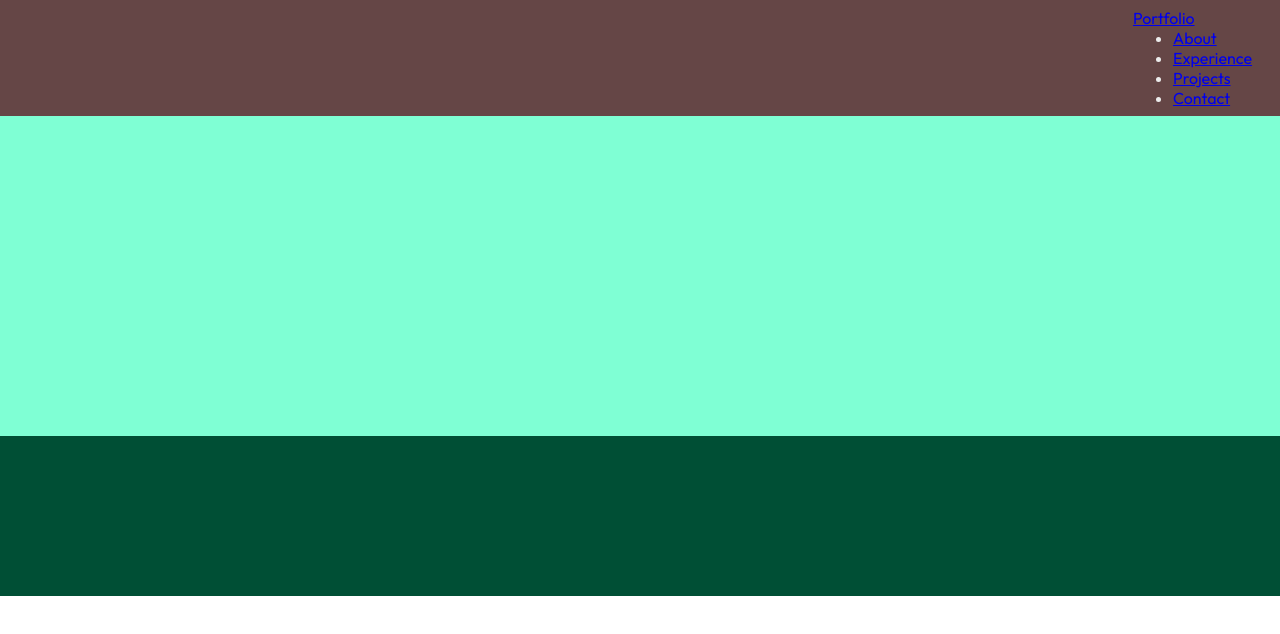
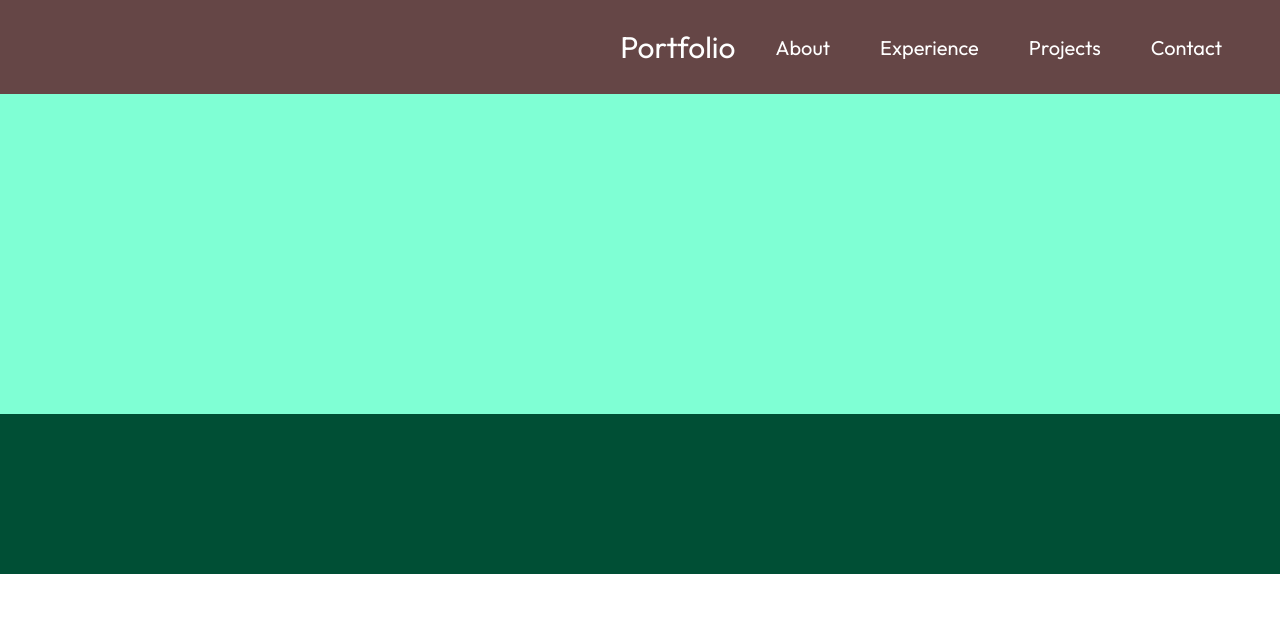
Before and after one commit to troymeeker/portfolio-react-vite, a React (Vite) app: page / in a window 1280 px wide. Shown: the top 634 px of the page. Built offline with nearby package versions, Linux system fonts and the light colour scheme.

Commit message:
nav styling

```diff
--- a/src/App.module.css
+++ b/src/App.module.css
@@ -4,4 +4,6 @@
   background-color: var(--color-bg);
   width: 100%;
   height: 100%;
+
+
 }
--- a/src/components/Navbar/Navbar.module.css
+++ b/src/components/Navbar/Navbar.module.css
@@ -0,0 +1,33 @@
+@import "../../vars.css";
+
+.navbar {
+  position: relative;
+  display: flex;
+  align-items: center;
+  justify-content: space-between;
+  padding: 20px;
+  margin: 0 10px;
+  z-index: 2;
+}
+.title {
+
+  text-decoration: none;
+  font-size: 30px;
+  color: var(--color-text);
+
+}
+menu {
+  display: flex;
+}
+.menuItems {
+  display: flex;
+  gap: 30px;
+  list-style: none;
+
+}
+.menuItems a{
+
+    font-size: 20px;
+    color: var(--color-text);
+    text-decoration: none;
+}
--- a/src/components/Navbar/navbar.jsx
+++ b/src/components/Navbar/navbar.jsx
@@ -3,9 +3,9 @@
 function Navbar() {
   return (
     <nav className={styles.navbar}>
-            <a href="/" className="">Portfolio</a>
-      <div>
-        <ul>
+            <a className={styles.title} href="/" >Portfolio</a>
+      <div className={styles.menu}>
+        <ul className={styles.menuItems}>
           <li>
             <a className="nav-item" href="#about">About</a>
           </li>
```
